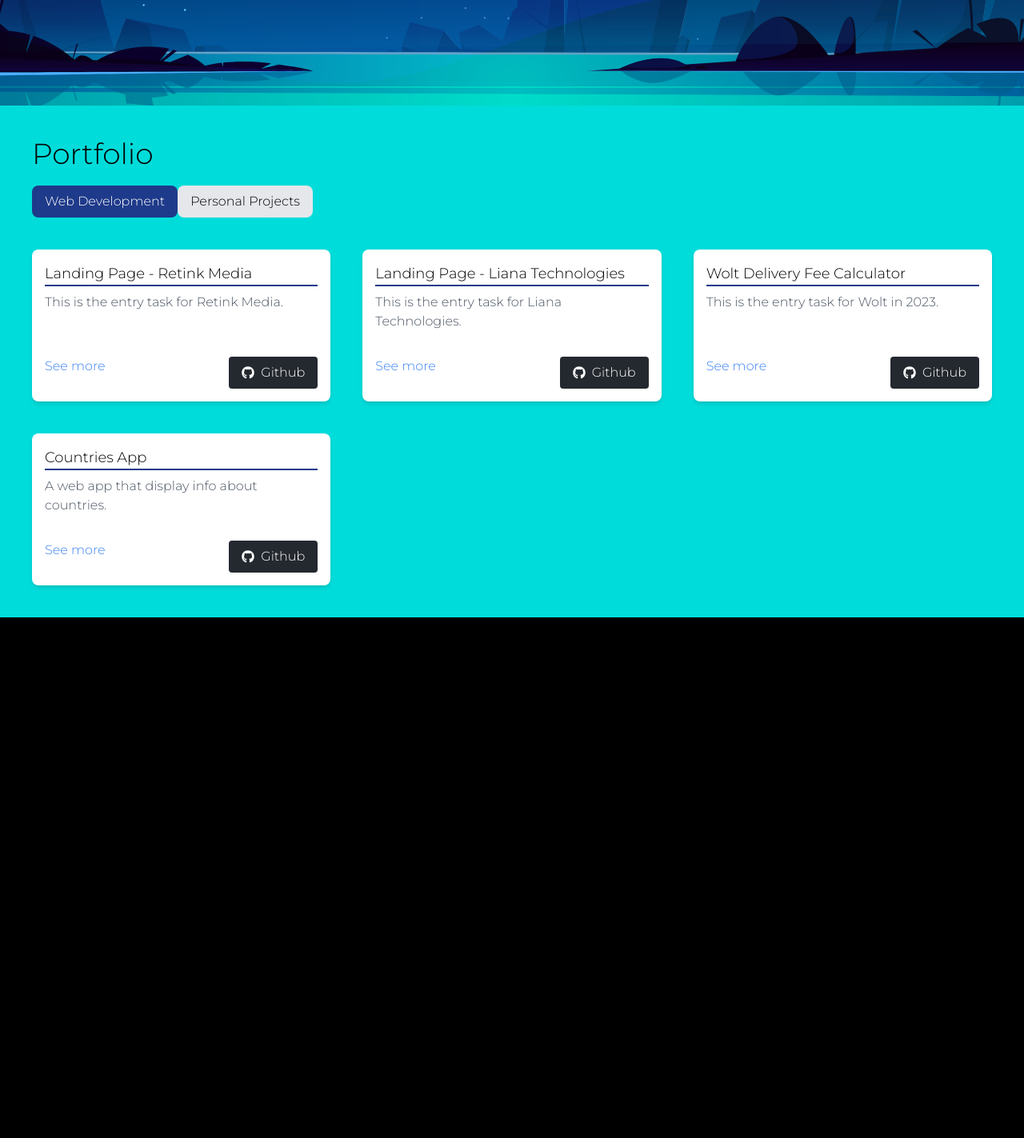
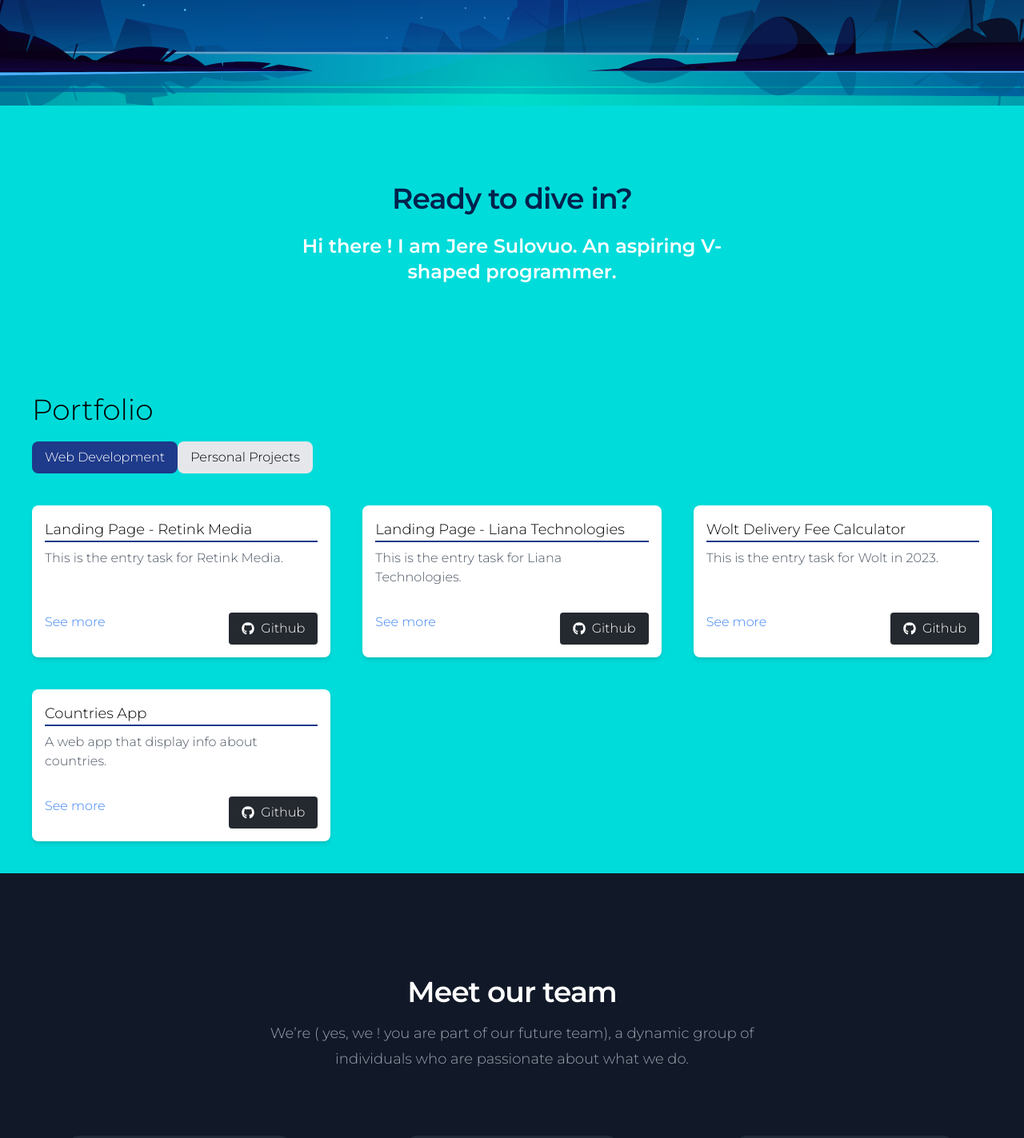
Before and after one commit to chungvuiloong/simple_portfolio, a React (Create React App) app: page / in a window 1280 px wide. Shown: the part 740-2163 px from the top of the page at 80% size. Before the commit the page ends 1680 px from the top, so only its background shows below. Built offline with nearby package versions, Linux system fonts and the light colour scheme.

Commit message:
Added profile, team, footer

```diff
--- a/src/App.tsx
+++ b/src/App.tsx
@@ -1,20 +1,19 @@
 
 import './App.css';
+import Footer from './component/Footer';
 import Hero from './component/Hero'
 import Portfolio from './component/Portfolio';
+import Profile from './component/Profile';
+import Team from './component/Team';
 
 function App() {
   return (
     <>
       <Hero />
+      <Profile />
       <Portfolio />
-      <div>Lorem ipsum, dolor sit amet consectetur adipisicing elit. Reiciendis nihil expedita atque harum obcaecati fugit laboriosam possimus saepe quos facere.</div>
-      <div>Lorem ipsum, dolor sit amet consectetur adipisicing elit. Reiciendis nihil expedita atque harum obcaecati fugit laboriosam possimus saepe quos facere.</div>
-      <div>Lorem ipsum, dolor sit amet consectetur adipisicing elit. Reiciendis nihil expedita atque harum obcaecati fugit laboriosam possimus saepe quos facere.</div>
-      <div>Lorem ipsum, dolor sit amet consectetur adipisicing elit. Reiciendis nihil expedita atque harum obcaecati fugit laboriosam possimus saepe quos facere.</div>
-      <div>Lorem ipsum, dolor sit amet consectetur adipisicing elit. Reiciendis nihil expedita atque harum obcaecati fugit laboriosam possimus saepe quos facere.</div>
-      <div>Lorem ipsum, dolor sit amet consectetur adipisicing elit. Reiciendis nihil expedita atque harum obcaecati fugit laboriosam possimus saepe quos facere.</div>
-      <div>Lorem ipsum, dolor sit amet consectetur adipisicing elit. Reiciendis nihil expedita atque harum obcaecati fugit laboriosam possimus saepe quos facere.</div>
+      <Team />
+      <Footer />
     </>
   );
 }
```
